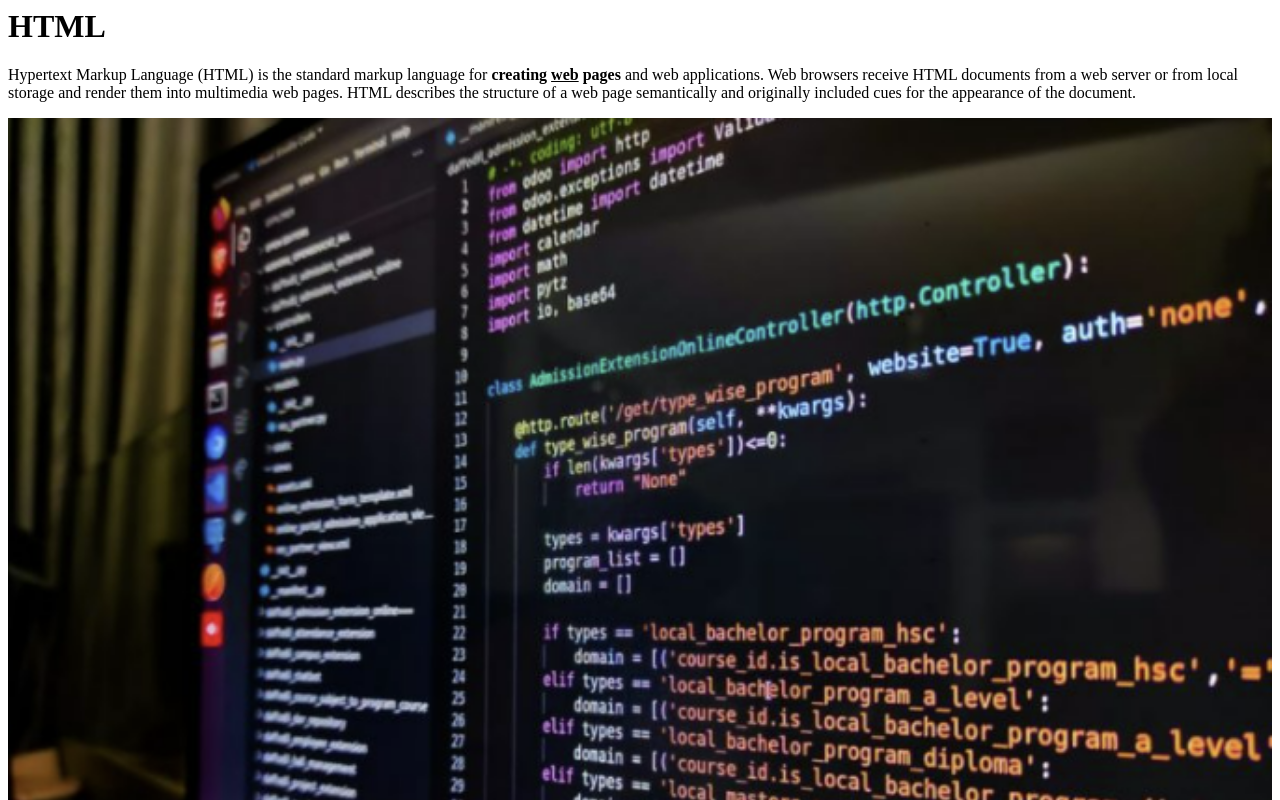
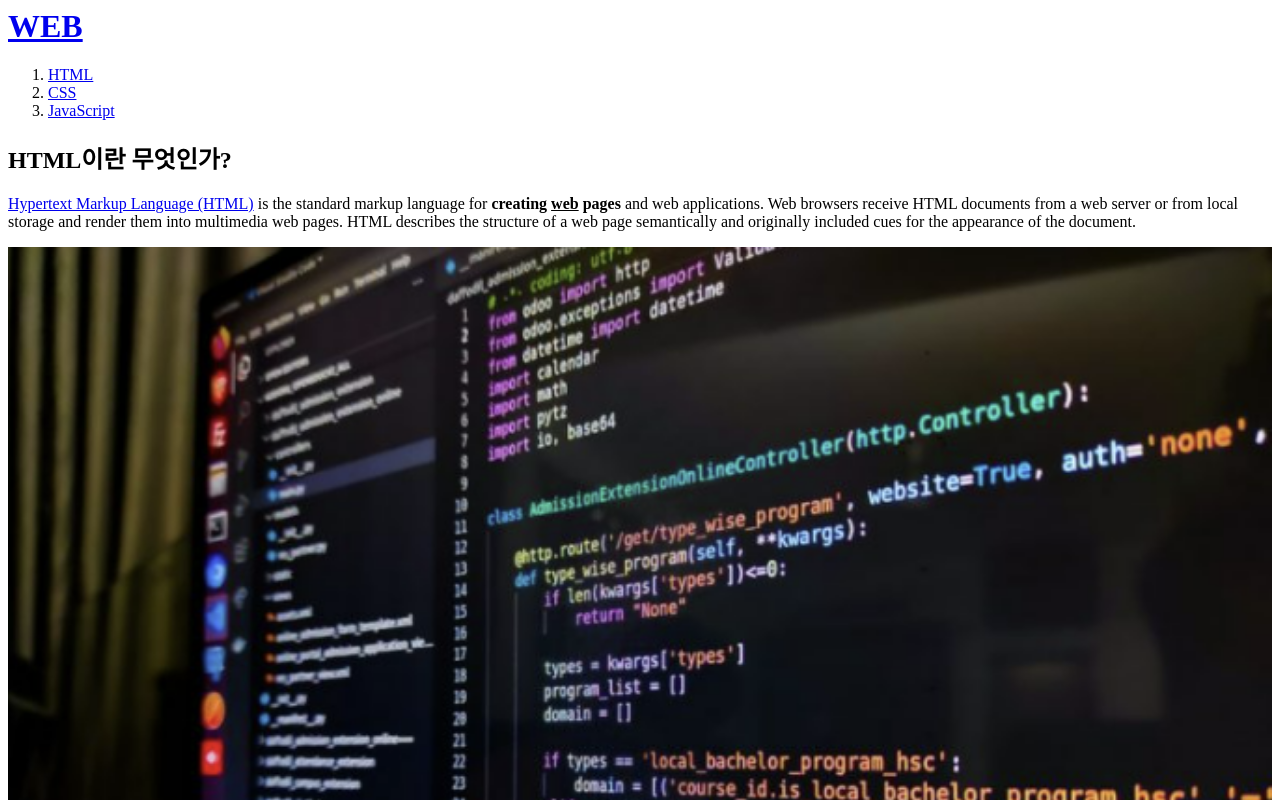
Before and after one commit to majorWallet/HTML_CSS_JAVASCRIPT, a plain HTML site: page 1.html in a window 1280 px wide. Shown: the top 800 px of the page. Drawn offline with Linux system fonts and the light colour scheme.

Commit message:
2nd commit

```diff
--- a/1.html
+++ b/1.html
@@ -1,4 +1,20 @@
-<h1>HTML</h1>
-<p>Hypertext Markup Language (HTML) is the standard markup language for <strong>creating <u>web</u> pages</strong> and web applications. Web browsers receive HTML documents from a web server or from local storage and render them into multimedia web pages. HTML describes the structure of a web page semantically and originally included cues for the appearance of the document.</p>
-<img src="coding.PNG" width = "100%"">
-<p style="margin-top:40px;"> HTML elements are the building blocks of HTML pages. With HTML constructs, images and other objects, such as interactive forms, may be embedded into the rendered page. It provides a means to create structured documents by denoting structural semantics for text such as headings, paragraphs, lists, links, quotes and other items. HTML elements are delineated by tags, written using angle brackets.</p>
+<html>
+  <head>
+    <title>WEB1 - HTML</title>
+    <meta charset = "utf-8">
+  </head>
+
+  <body>
+    <h1><a href = "index.html">WEB</a></h1>
+    <ol>
+      <li><a href = "1.html">HTML</a></li>
+      <li><a href = "2.html">CSS</a></li>
+      <li><a href = "3.html">JavaScript</a></li>
+    </ol>
+
+    <h2>HTML이란 무엇인가?</h2>
+    <p><a href = "https://www.w3.org/TR/html5/" target = "blank">Hypertext Markup Language (HTML)</a> is the standard markup language for <strong>creating <u>web</u> pages</strong> and web applications. Web browsers receive HTML documents from a web server or from local storage and render them into multimedia web pages. HTML describes the structure of a web page semantically and originally included cues for the appearance of the document.</p>
+    <img src = "coding.PNG" width = "100%">
+    <p style = "margin-top : 40px;"> HTML elements are the building blocks of HTML pages. With HTML constructs, images and other objects, such as interactive forms, may be embedded into the rendered page. It provides a means to create structured documents by denoting structural semantics for text such as headings, paragraphs, lists, links, quotes and other items. HTML elements are delineated by tags, written using angle brackets.</p>
+  </body>
+</html>
```
Also changed, not shown: 2.html (added, +21 -0 lines), 3.html (added, +20 -0 lines), index.html (added, +20 -0 lines).
